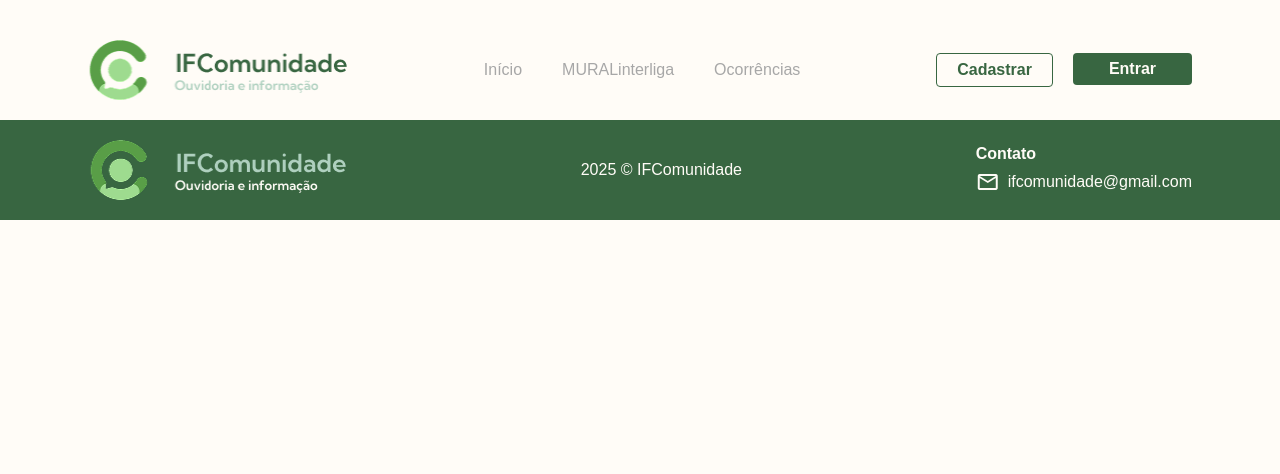
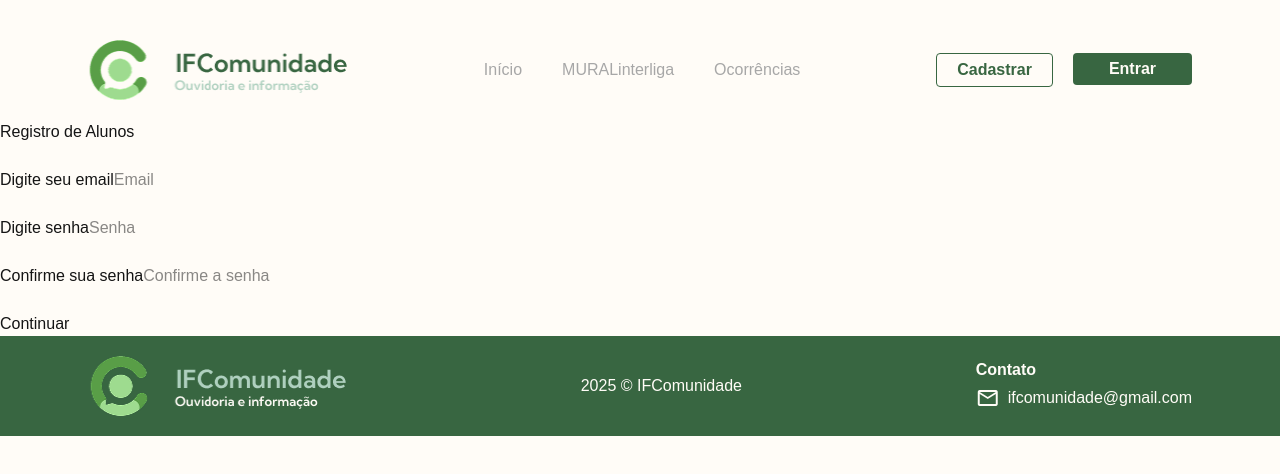
Before and after one commit to IFComunidade/IFComunidade_frontend, a Vue app: page /alunos in a window 1280 px wide. Shown: the top 474 px of the page. Built offline with nearby package versions, Linux system fonts and the light colour scheme.

Commit message:
CHORE: começando testes no cadastro de alunos

```diff
--- a/src/components/HeaderComponent.vue
+++ b/src/components/HeaderComponent.vue
@@ -1,10 +1,12 @@
 <script setup>
 
 import { useRoute } from 'vue-router'
+import { useUserStore } from '@/stores/userStore';
 import LoginComponent from './LoginComponent.vue';
 import BotaoCadastroComponent from './BotaoCadastroComponent.vue';
 
 const route = useRoute();
+const userStore = useUserStore();
 
 const activeColor = (path) =>
   route.path === path ? 'color: #141414' : 'color: #A7A7A7';
@@ -41,7 +43,7 @@ const activeColor = (path) =>
             </ul>
         </nav>
     </div>
-    <div>
+    <div v-if="!userStore.isLoggedIn">
         <ul class="flex gap-5">
                 <li class="">
                 <RouterLink to= "/Cadastro">
@@ -55,6 +57,11 @@ const activeColor = (path) =>
                 </li>
         </ul>
     </div>
+    <div v-else class="flex items-center gap-4">
+      <img :src="userStore.usuario.foto_attachment_key || 'https://www.gravatar.com/avatar/?d=mp'" alt="Foto de perfil" class="w-10 h-10 rounded-full object-cover mr-4">
+      <span>{{ userStore.usuario.nome }}</span>
+      <button @click="userStore.logout()">Sair</button>
+    </div>
     </div>
     </header>
 </template>
--- a/src/router/index.js
+++ b/src/router/index.js
@@ -62,6 +62,11 @@ const router = createRouter({
     name: 'playground',
     component: () => import('@/utils/PlayGround.vue'),
     },
+    {
+      path: '/alunos',
+      name: 'alunos',
+      component: () => import('@/utils/RgAluno.vue'),
+    }
   ],
 })
 
--- a/src/services/userService.js
+++ b/src/services/userService.js
@@ -4,8 +4,7 @@ class UserService {
 
   async login (email, password) {
     try{
-      console.log('Tentando login com', { email, password})
-      const { data } = await api.post('token/', { email, password})
+      const { data } = await api.post('token/', { email, password })
 
       localStorage.setItem('token', data.access);
       localStorage.setItem('refreshToken', data.refresh);
--- a/src/stores/userStore.js
+++ b/src/stores/userStore.js
@@ -1,10 +1,10 @@
-import { reactive } from "vue";
+import { ref, computed } from "vue";
 import { defineStore } from "pinia";
 import userService from "@/services/userService";
 
 export const useUserStore = defineStore('usuario', () => {
 
-  const usuario = reactive({
+  const usuario = ref({
     email: '',
     password: '',
     nome: '',
@@ -16,7 +16,7 @@ export const useUserStore = defineStore('usuario', () => {
     foto_attachment_key: null,
   });
 
-  const tokens = reactive({
+  const tokens = ref({
     access: null,
     refresh: null
   })
@@ -27,17 +27,14 @@ export const useUserStore = defineStore('usuario', () => {
     try {
       const data = await userService.login(email, password);
 
-      tokens.access = data.access;
-      tokens.refresh = data.refresh;
+      tokens.value.access = data.access;
+      tokens.value.refresh = data.refresh;
 
       //PREENCHE OS DADOS:
-      usuario.nome = data.usuario.nome;
-      usuario.email = data.usuario.email;
-      usuario.tipo = data.usuario.tipo;
-      usuario.matricula = data.usuario.matricula;
-      usuario.cpf = data.usuario.cpf;
-      usuario.sigla = data.usuario.sigla;
-      usuario.foto_attachment_key = data.usuario.foto_attachment_key;
+      usuario.value = data.user;
+
+      localStorage.setItem('token', data.access);
+      localStorage.setItem('user', JSON.stringify(data.user));
 
       return data
     } catch (error) {
@@ -47,10 +44,7 @@ export const useUserStore = defineStore('usuario', () => {
   };
 
   //VERIFICA SE ESTA LOGADO
-    const isLoggedIn = () => {
-    const token = localStorage.getItem('token');
-    return !!token;
-  }
+   const isLoggedIn = computed(() => !!tokens.value.access);
 
 
   //CADASTRO
@@ -66,16 +60,36 @@ export const useUserStore = defineStore('usuario', () => {
 
   //LOGOUT
   const logout = () => {
-    userService.logout();
-    usuario.email =  '';
-    usuario.nome = '';
-    usuario.cpf = '';
-    usuario.matricula = '';
-    usuario.curso = null;
-    usuario.sigla = '';
-    usuario.tipo = 1;
-    usuario.foto_attachment_key = null;
+    usuario.value = {
+      email: '',
+      password: '',
+      nome: '',
+      cpf: '',
+      matricula: '',
+      curso: null,
+      sigla: '',
+      tipo: 1,
+      foto_attachment_key: null
+    };
+
+    tokens.value = { access: null, refresh: null };
+
+    localStorage.removeItem('user');
+    localStorage.removeItem('token');
   }
+
+
+  const initStore = () => {
+  const savedToken = localStorage.getItem('token');
+  const savedUser = localStorage.getItem('user');
+
+  if (savedToken && savedUser) {
+    tokens.value.access = savedToken;
+    usuario.value = JSON.parse(savedUser);
+  }
+};
+
+initStore();
 
   return { usuario, registrarUsuario, login, isLoggedIn, logout };
 
--- a/src/utils/PlayGround.vue
+++ b/src/utils/PlayGround.vue
@@ -135,7 +135,7 @@ async function login() {
 
   <button @click="userStore.logout()">SAIR</button>
 
-  <div v-if="userStore.isLoggedIn()">
+  <div v-if="userStore.isLoggedIn">
     <p>Logado com: {{ userStore.usuario.nome }}</p>
   </div>
   <div v-else>
--- /dev/null
+++ b/src/utils/RgAluno.vue
@@ -0,0 +1,56 @@
+<script setup>
+import { ref } from 'vue'
+import { useUserStore } from '@/stores/userStore'
+// import { AlunosCadastrados } from './matriculas.js'
+
+const userStore = useUserStore();
+const confirmarSenha = ref('');
+// ## const matricula = ref('');
+const tela = ref(1);
+
+async function registrarAluno() {
+  if (!userStore.usuario.password !== confirmarSenha.value) {
+    alert('As senhas não coincidem')
+    return
+  }
+
+  try {
+    const novoAluno = await userStore.registrarUsuario(userStore.usuario)
+    console.log('Aluno cadastrado com sucesso:', novoAluno)
+    alert('Cadastro realizado com sucesso!')
+  } catch (error) {
+    console.error(error)
+    alert('Erro ao registrar aluno')
+  }
+}
+</script>
+
+<template v-if="tela === 1">
+  <h1>Registro de Alunos</h1>
+  <br>
+  <form @submit.prevent="registrarAluno()">
+    <div>
+      <label for="email">Digite seu email</label>
+      <input type="email" id="email" v-model="userStore.usuario.email" placeholder="Email" required />
+    </div>
+
+    <br>
+
+    <div>
+      <label for="senha">Digite senha</label>
+      <input type="password" id="senha" v-model="userStore.usuario.password" placeholder="Senha" required />
+    </div>
+
+    <br>
+
+    <div>
+      <label for="confirmar-senha">Confirme sua senha</label>
+      <input type="password" id="confirmar-senha" v-model="confirmarSenha" placeholder="Confirme a senha" required />
+    </div>
+
+    <br>
+
+    <button @click="tela + 1">Continuar</button>
+
+  </form>
+</template>
--- /dev/null
+++ b/src/utils/matriculas.js
@@ -0,0 +1,20 @@
+export const AlunosCadastrados = [
+  {
+    nome: 'Arthur Goulart Teixeira Fábio',
+    matricula: '2024326568',
+    curso: 1,
+    tipo: 1,
+  },
+  {
+    nome: 'Pedro Gabriel Gonçalves',
+    matricula: '2024314370',
+    curso: 1,
+    tipo: 1,
+  },
+  {
+    nome: 'Carlos Henrique Pereira Santos',
+    matricula: '2024316712',
+    curso: 1,
+    tipo: 1,
+  },
+]
```
